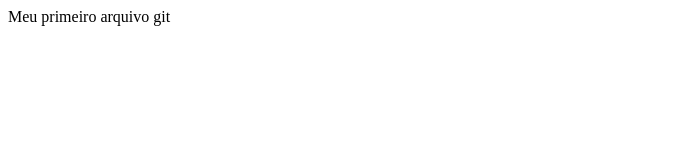
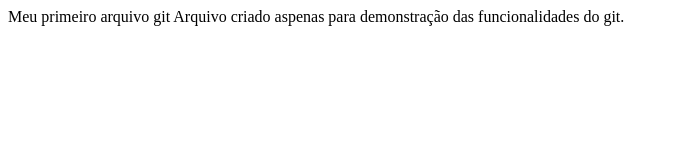
Before and after one commit to jocimarcarvalho/vscodeexemplo, a plain HTML site: page vscodeexemplo/index.html in a window 1280 px wide. Shown: the whole page, without its empty margins (0-679 px from the left). Drawn offline with Linux system fonts and the light colour scheme.

Commit message:
Nova linha adiconada

```diff
--- a/vscodeexemplo/index.html
+++ b/vscodeexemplo/index.html
@@ -4,5 +4,6 @@
 </head>
 <body>
     Meu primeiro arquivo git
+    Arquivo criado aspenas para demonstração das funcionalidades do git.
 </body>
 </html>
```
